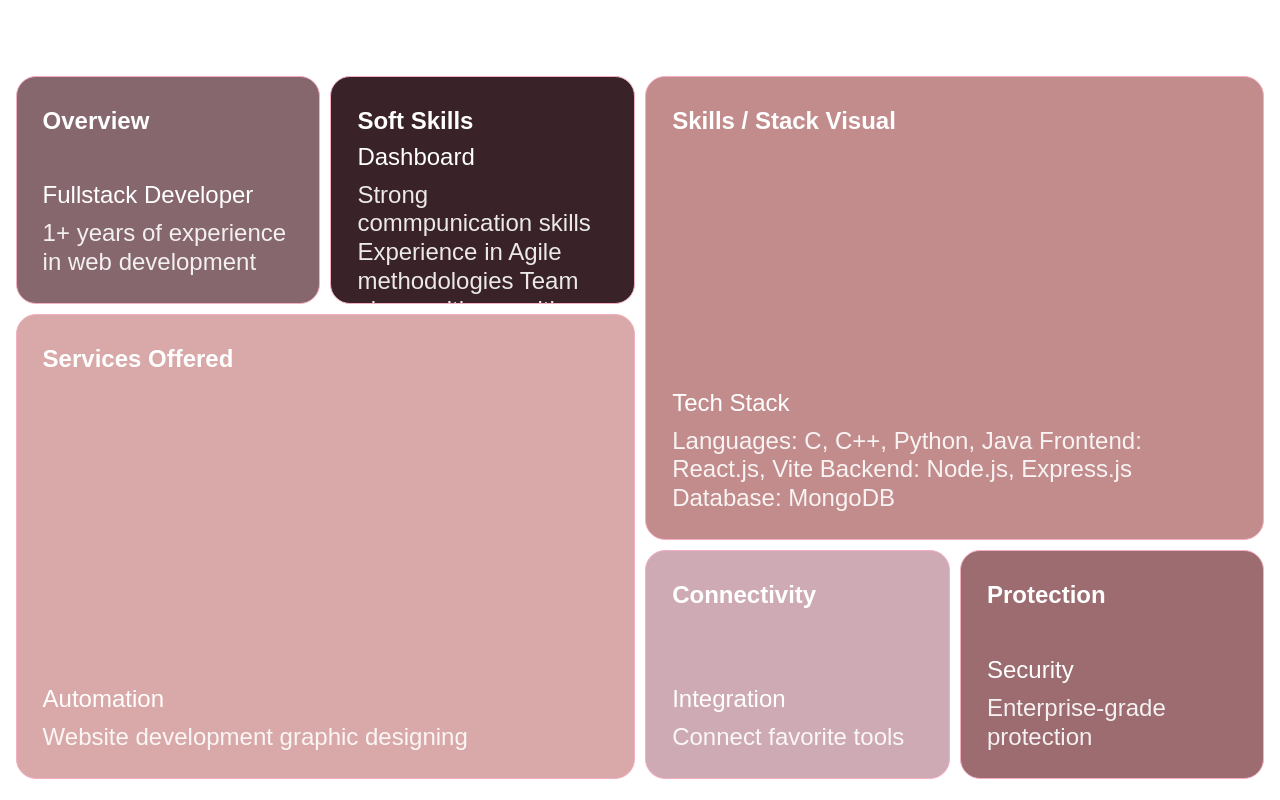
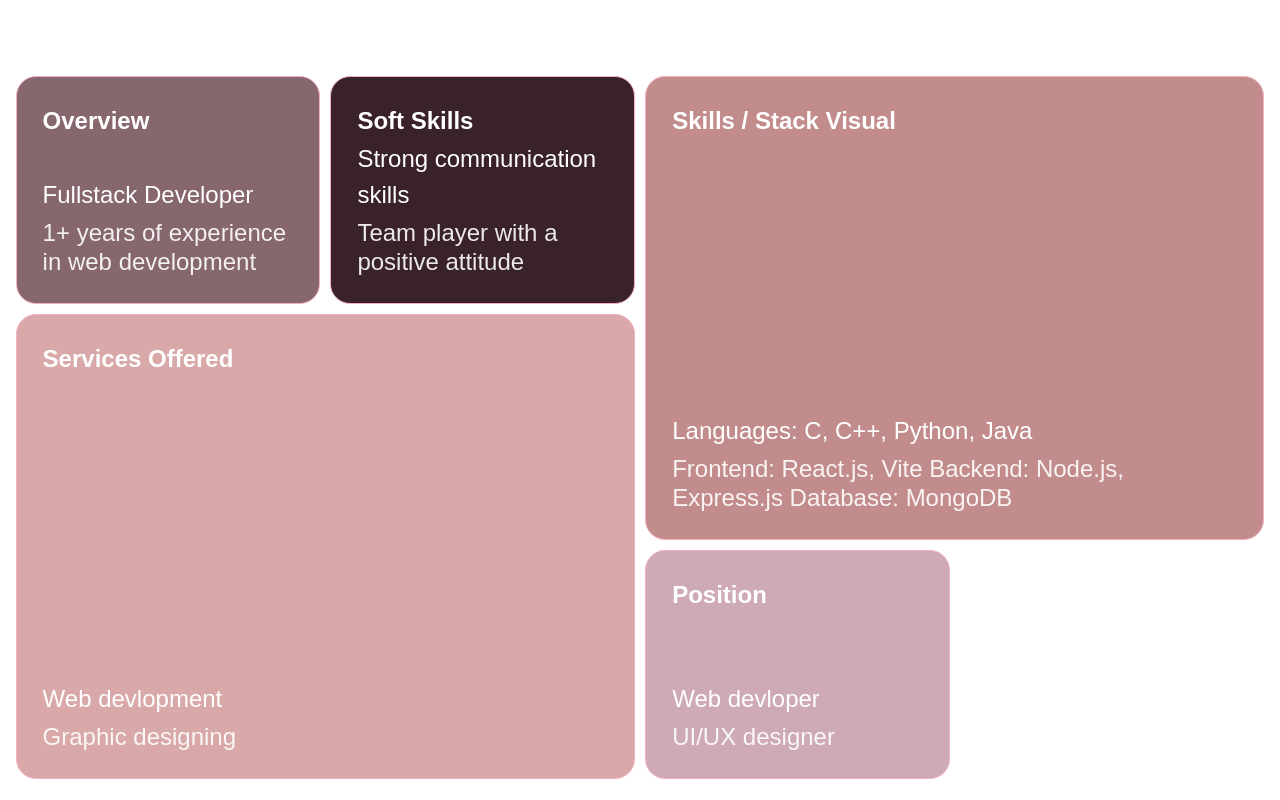
Before and after one commit to Debriis/Portfolio, a React (Vite) app: page / in a window 1280 px wide. Shown: the part 1540-2340 px from the top of the page. Built offline with nearby package versions, Linux system fonts and the light colour scheme; a web font is replaced by a local one.

Commit message:
Fixed the bento things

```diff
--- a/src/components/MagicBento.jsx
+++ b/src/components/MagicBento.jsx
@@ -16,34 +16,29 @@
     },
     {
       color: "#3A2328",
-      title: "Dashboard",
-      description: "Strong commpunication skills\nExperience in Agile methodologies\nTeam player with a positive attitude",
+      title: "Strong communication skills",
+      description: "Team player with a positive attitude",
       label: "Soft Skills",
     },
     {
       color: "#C28C8C",
-      title: "Tech Stack",
-      description: `Languages: C, C++, Python, Java\nFrontend: React.js, Vite\nBackend: Node.js, Express.js\nDatabase: MongoDB`,
+      title: "Languages: C, C++, Python, Java",
+      description: "Frontend: React.js, Vite\nBackend: Node.js, Express.js\nDatabase: MongoDB",
       label: "Skills / Stack Visual",
     },
     {
       color: "#D9A8A8",
-      title: "Automation",
-      description: "Website development graphic designing\n",
+      title: "Web devlopment",
+      description: "Graphic designing",
       label: "Services Offered",
     },
     {
       color: "#ceabb4ff",
-      title: "Integration",
-      description: "Connect favorite tools",
-      label: "Connectivity",
+      title: "Web devloper",
+      description: "UI/UX designer",
+      label: "Position",
     },
-    {
-      color: "#9C6C70",
-      title: "Security",
-      description: "Enterprise-grade protection",
-      label: "Protection",
-    },
+
   ];
 
   const createParticleElement = (
```
